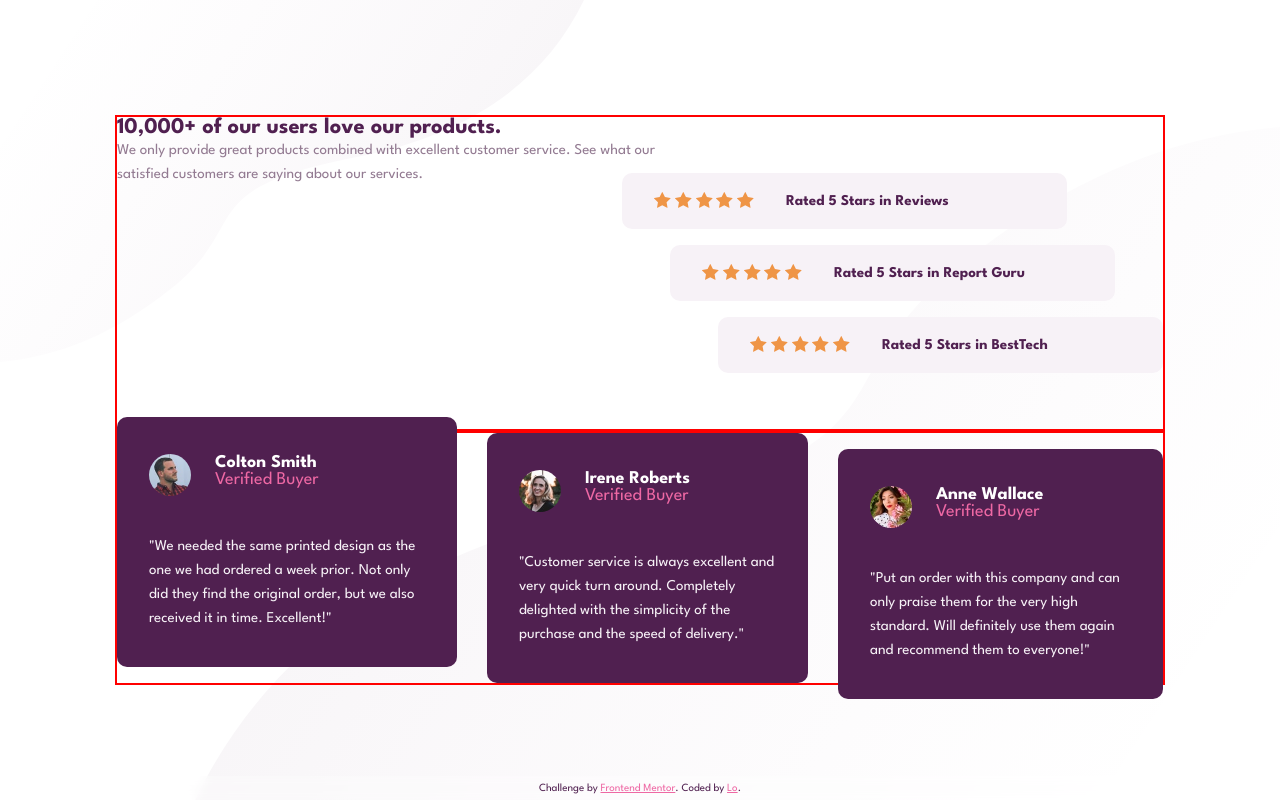
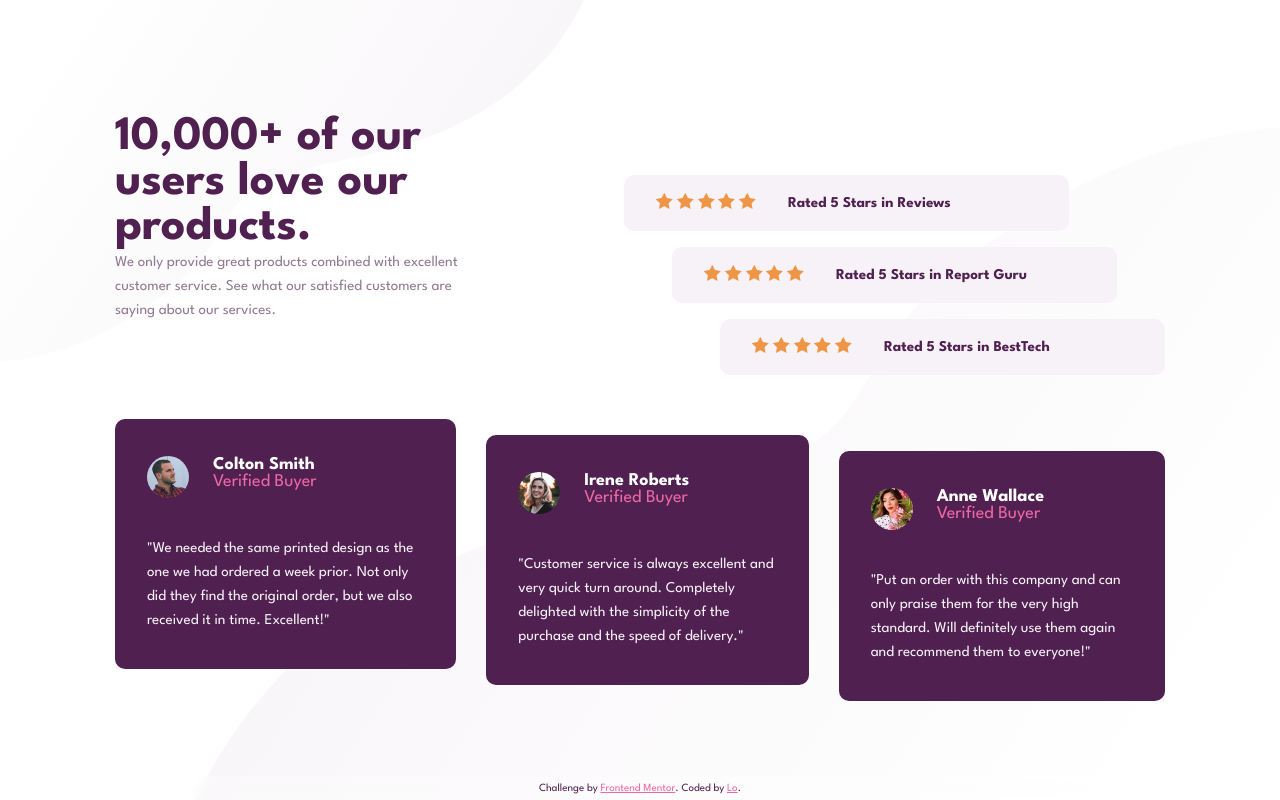
Before and after one commit to elorenn/social-proof-section, a plain HTML site: page index.html in a window 1280 px wide. Drawn offline with Linux system fonts and the light colour scheme.

Commit message:
desktop almost WIP

```diff
--- a/assets/styles/styles.css
+++ b/assets/styles/styles.css
@@ -11,6 +11,10 @@
   box-sizing: border-box;
   margin: 0;
   padding: 0;
+}
+
+h1 {
+  font-size: 2rem;
 }
 
 h1,
@@ -135,6 +139,10 @@ footer {
     background-size: auto;
   }
 
+  h1 {
+    font-size: 3rem;
+  }
+
   main {
     padding: 115px;
   }
@@ -143,8 +151,13 @@ footer {
   main .bottom {
     display: flex;
     flex-direction: row;
+    justify-content: space-between;
     gap: 30px;
-    border: 2px solid red;
+    /* border: 2px solid red; */
+  }
+
+  .top section {
+    flex-basis: 33%;
   }
 
   .ratings {
```
